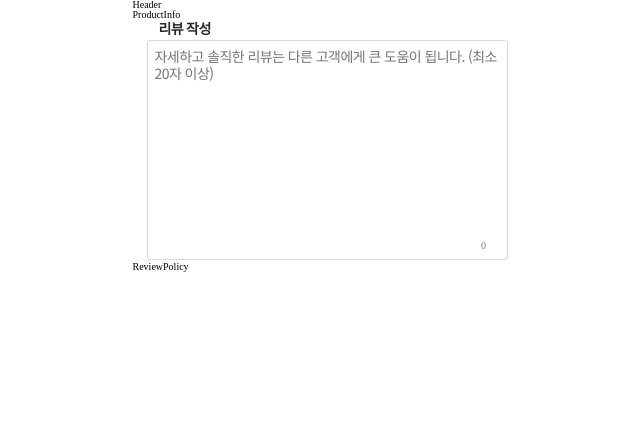
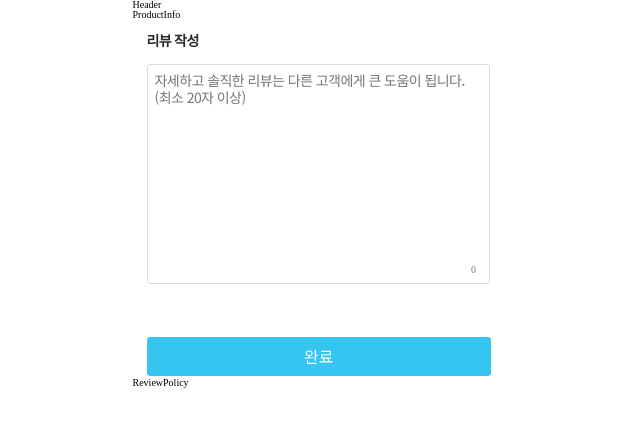
Before and after one commit to SOPT-CDSSeminar/frontend, a React (Create React App) app: page / in a window 1280 px wide. Shown: the top 424 px of the page, without its empty margins (320-960 px from the left). Built offline with nearby package versions, Linux system fonts and the light colour scheme.

Commit message:
[ feat ] 리뷰 작성 구현
1. placeholder로 안내해주기
2. 글자수 업데이트 state로 관리
3. 완료버튼 누르면 모든 리뷰 전송

```diff
--- a/src/components/Review/ReviewForm.tsx
+++ b/src/components/Review/ReviewForm.tsx
@@ -9,6 +9,7 @@
 import React, { useRef, useState } from "react";
 import styled from "styled-components";
 
+import { ICReviewFormCompletionBtn } from "../../asset/icon";
 import ReviewWrite from "./ReviewWrite";
 export default function ReviewForm() {
   const [reviewText, setReviewText] = useState<string>("");
@@ -16,19 +17,25 @@ export default function ReviewForm() {
   const handleReviewText = (newReviewText: string) => {
     setReviewText(newReviewText);
   };
+
+  const handleRevireForm = () => {
+    console.log("리뷰완료");
+  };
   return (
     <StReviewFormhWrapper>
       <StReviewh2>리뷰 작성</StReviewh2>
       <ReviewWrite reviewText={reviewText} handleReviewText={handleReviewText} />
+      <ICReviewFormCompletionBtn onClick={handleRevireForm} />
     </StReviewFormhWrapper>
   );
 }
-const StReviewFormhWrapper = styled.div`
+const StReviewFormhWrapper = styled.section`
   margin: 0rem 1.4rem;
 `;
+
 const StReviewh2 = styled.h2`
   width: 5.3rem;
-  margin: 0rem 1.2rem;
+  margin: 1.2rem 0rem;
   font-family: ${({ theme }) => theme.fonts.ohou_h2};
   color: ${({ theme }) => theme.colors.ohou_gray06};
 `;
--- a/src/components/Review/ReviewWrite.tsx
+++ b/src/components/Review/ReviewWrite.tsx
@@ -1,5 +1,5 @@
-import React, { useRef, useState } from "react";
-import styled, { css } from "styled-components";
+import React, { useRef } from "react";
+import styled from "styled-components";
 
 interface ReviewWriteProps {
   reviewText: string;
@@ -8,9 +8,11 @@ interface ReviewWriteProps {
 export default function ReviewWrite(props: ReviewWriteProps) {
   const { reviewText, handleReviewText } = props;
   const reviewTextRef = useRef<HTMLTextAreaElement>(null);
+  // 리뷰 텍스트 핸들링
   const handleTextChange = (e: React.ChangeEvent<HTMLTextAreaElement>) => {
     if (reviewTextRef.current) {
       reviewTextRef.current.value = e.target.value;
+      console.log(reviewTextRef.current.value.length);
       handleReviewText(reviewTextRef.current.value);
     }
   };
@@ -28,9 +30,10 @@ export default function ReviewWrite(props: ReviewWriteProps) {
 }
 const StReviewWrapper = styled.div`
   position: relative;
+  margin-bottom: 5.1rem;
 `;
 const StInputReviewText = styled.textarea`
-  width: 34.5rem;
+  width: 32.7rem;
   height: 20.4rem;
   padding: 0.7rem;
   border-radius: 0.3rem;
@@ -47,7 +50,7 @@ const StInputReviewText = styled.textarea`
 const StReviewTextCountSpan = styled.span`
   position: absolute;
   bottom: 0.9rem;
-  right: 0.8rem;
+  right: 1.8rem;
   font-family: ${({ theme }) => theme.fonts.ohou_b5};
   color: ${({ theme }) => theme.colors.ohou_gray04};
 `;
```
